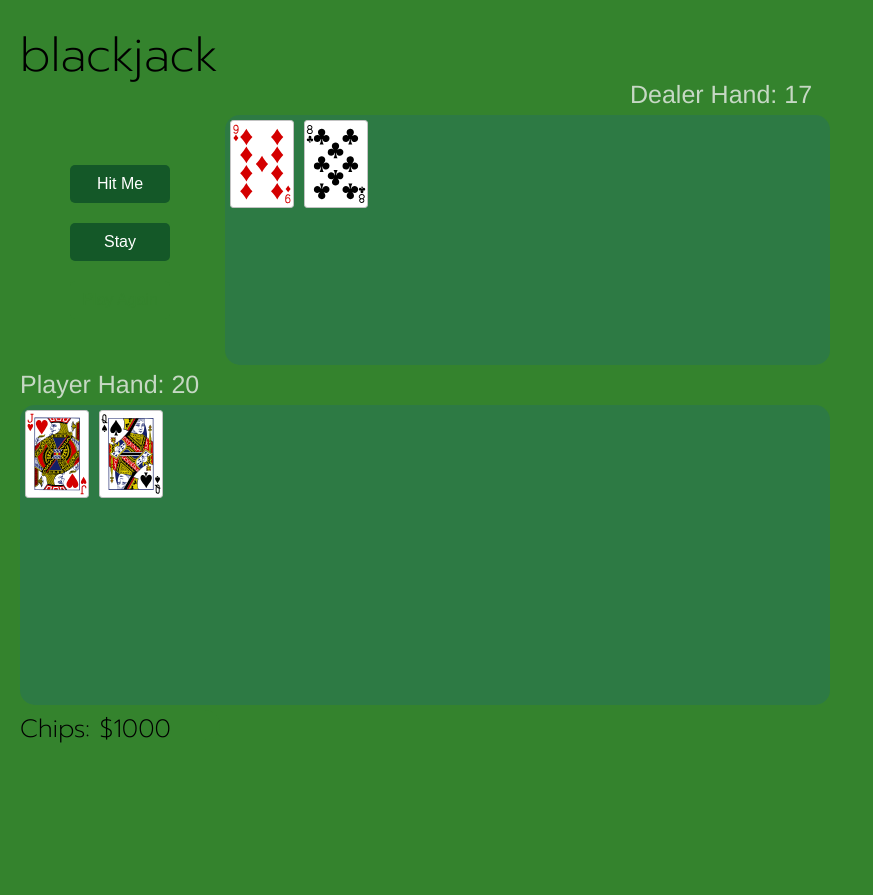
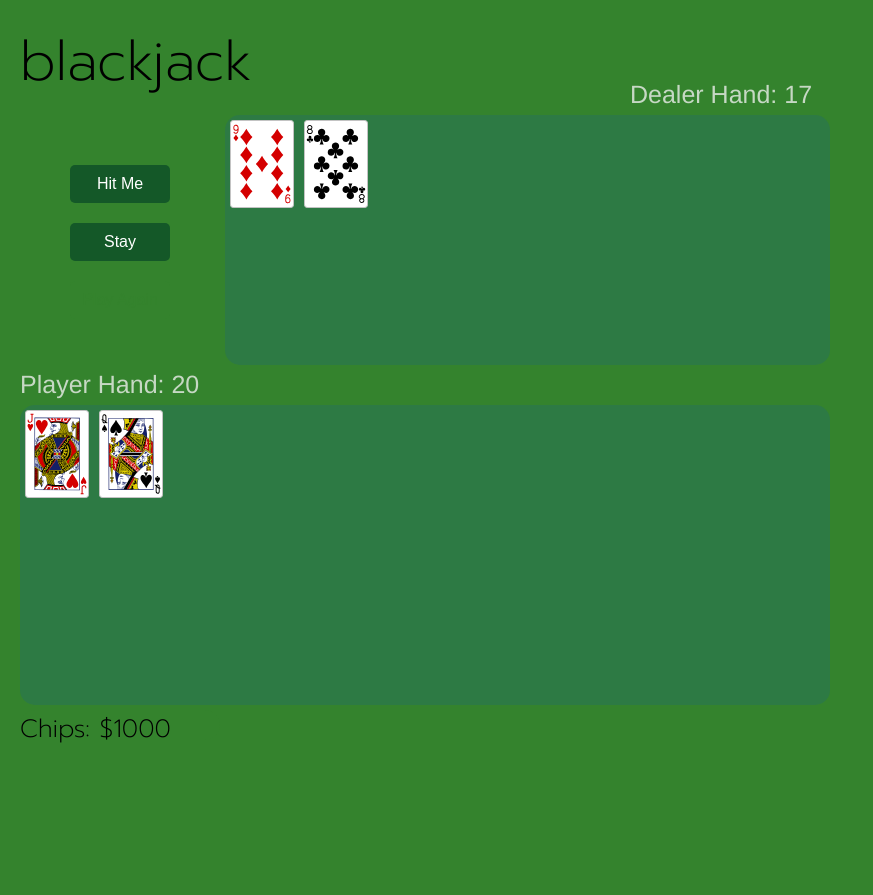
Before and after one commit to Evertm1/Blackjack, a plain HTML site: page index.html in a window 1280 px wide. Shown: the whole page, without its empty margins (0-873 px from the left). Drawn offline with Linux system fonts and the light colour scheme.

Commit message:
small css changes

```diff
--- a/css/main.css
+++ b/css/main.css
@@ -23,7 +23,7 @@ body {
 #title {
     grid-area: hdr;
     background-color:rgb(52, 131, 45);
-    font-size: 47px;
+    font-size: 55px;
     margin: 0px;
     font-family: 'Prompt', sans-serif;
   }
```
